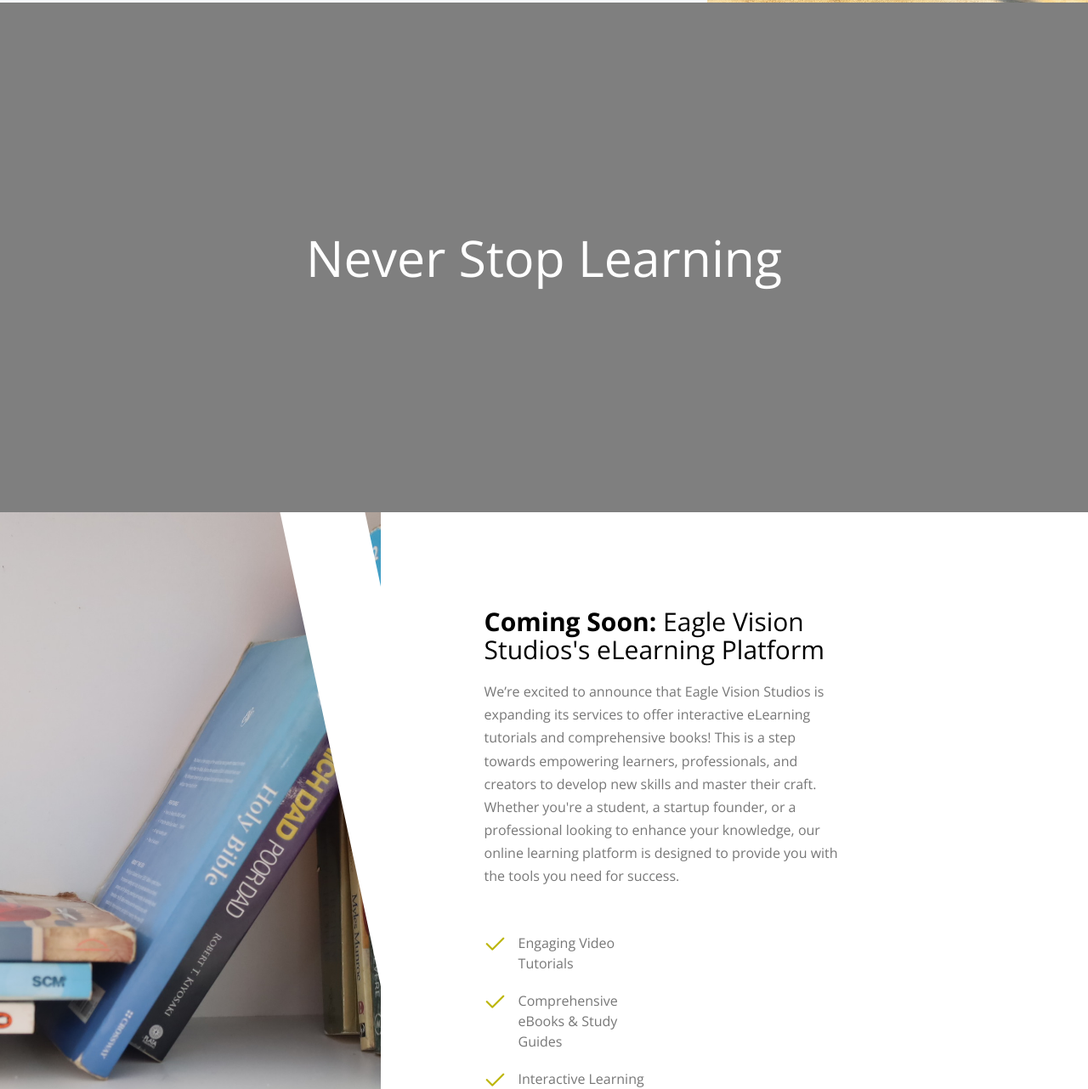
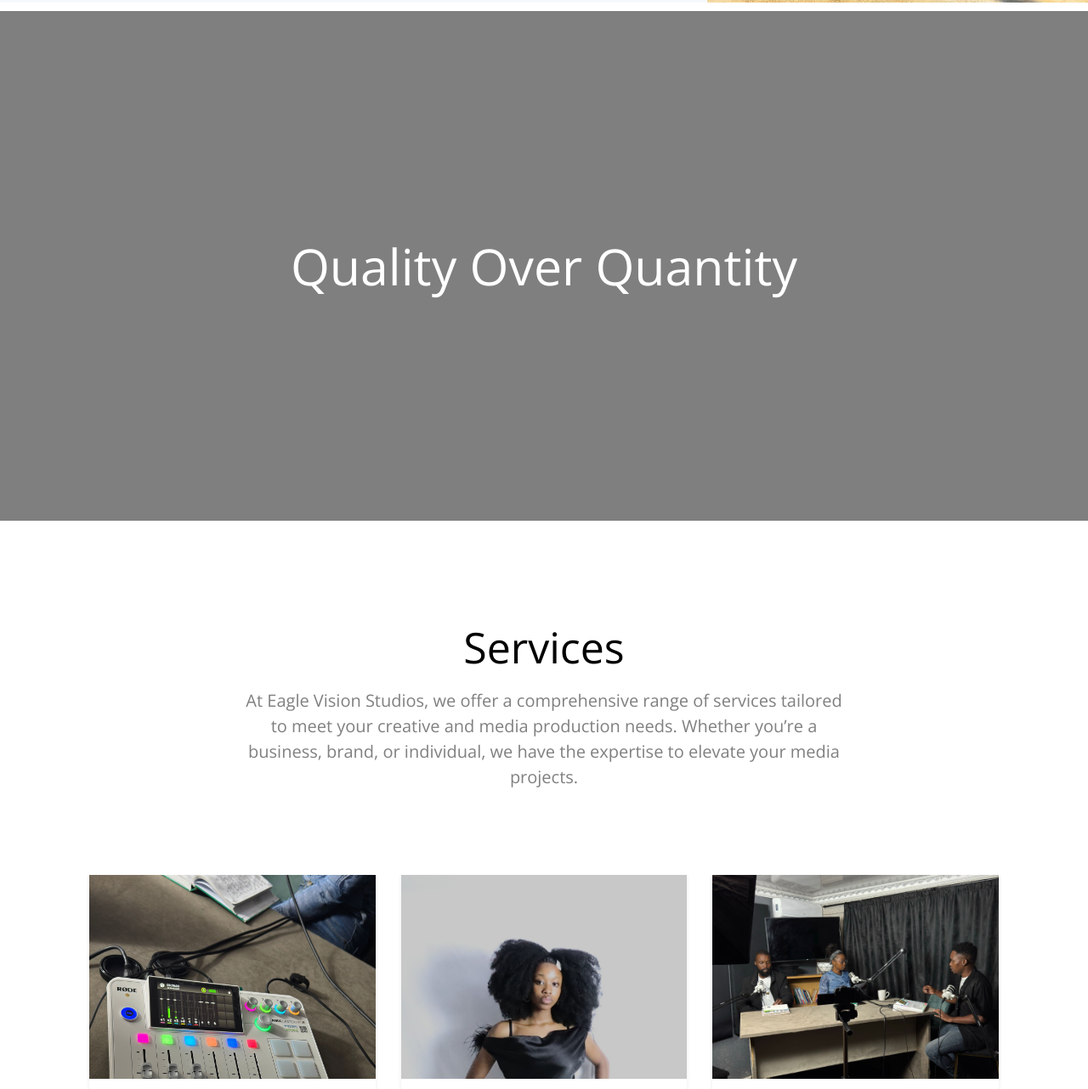
Before and after one commit to KatlegoMoikabi24/eaglevision-website, a plain HTML site: page public/index.html in a window 1280 px wide. Shown: the part 1518-2800 px from the top of the page at 85% size. Drawn offline with nearby package versions, Linux system fonts and the light colour scheme; files whose address does not match are found by name.

Commit message:
Removed e-learning platform section

```diff
--- a/public/index.html
+++ b/public/index.html
@@ -98,7 +98,7 @@
 								</ul> -->
 							</li>
 							<li><a href="portfolio.html">Portfolio</a></li>
-							<li><a href="blog.html">Blog</a></li>
+							<!-- <li><a href="blog.html">Blog</a></li> -->
 							<li><a href="contact.html">Contact</a></li>
 							<li><a href="pricelist.html">Catalogue</a></li>
 							<li class="has-dropdown">
@@ -177,51 +177,10 @@
 		<div class="col-2 flex-img" style="background-image: url(images/hus-t.jpeg);"></div>
 	</div>
 
-	<div class="gtco-cover gtco-cover-sm" style="background-image: url(images/img_bg_2.jpg)" data-stellar-background-ratio="0.5">
-		<div class="overlay"></div>
-		<div class="gtco-container text-center">
-			<div class="display-t">
-				<div class="display-tc">
-					<h1 class="animate-box">Never Stop Learning</h1>
-				</div>
-			</div>
-		</div>
-	</div>
 
-	<div class="flex-section reverse">
-		<div class="col-1">
-			<div class="text">
 
-				<div class="row row-pb-sm">
-					<div class="col-md-12">
-						<h2><b>Coming Soon:</b> Eagle Vision Studios's eLearning Platform</h2>
-					<p>
-						We’re excited to announce that Eagle Vision Studios is expanding its services to offer interactive eLearning tutorials and comprehensive books!
-						This is a step towards empowering learners, professionals, and creators to develop new skills and master their craft.
-						Whether you're a student, a startup founder, or a professional looking to enhance your knowledge, our online learning platform is designed to provide you with the tools you need for success.
-					</p>
-					</div>
-				</div>
-				<div class="row">
-					<div class="col-md-6">
-						<ul class="check-li">
-							<li>Engaging Video Tutorials</li>
-							<li>Comprehensive eBooks & Study Guides</li>
-							<li>Interactive Learning Modules</li>
-						</ul>
-					</div>
-					<div class="col-md-10">
-						<ul class="check-li">
-							<li>Flexible Learning: Learn on your own terms, anywhere and anytime.</li>
-							<li>High-Quality Content: Access industry-leading tutorials and resources from experts.</li>
-							<li>Hands-On Learning: Real-world projects, interactive exercises, and quizzes to put your knowledge to the test.</li>
-						</ul>
-					</div>
-				</div>
-
-			</div>
-		</div>
-		<div class="col-2 flex-img" style="background-image: url(images/books.JPG);"></div>
+	<div class="flex-section reverse" style="height: 10px !important;">
+		<div class="col-1"></div>
 	</div>
 
 	<div class="gtco-cover gtco-cover-sm" style="background-image: url(images/quality_bg.jpg)" data-stellar-background-ratio="0.5">
```
Also changed, not shown: public/blog.html (+1 -1 lines), public/contact.html (+1 -1 lines), public/portfolio.html (+1 -1 lines), public/pricelist.html (+1 -1 lines), public/services.html (+1 -1 lines).
